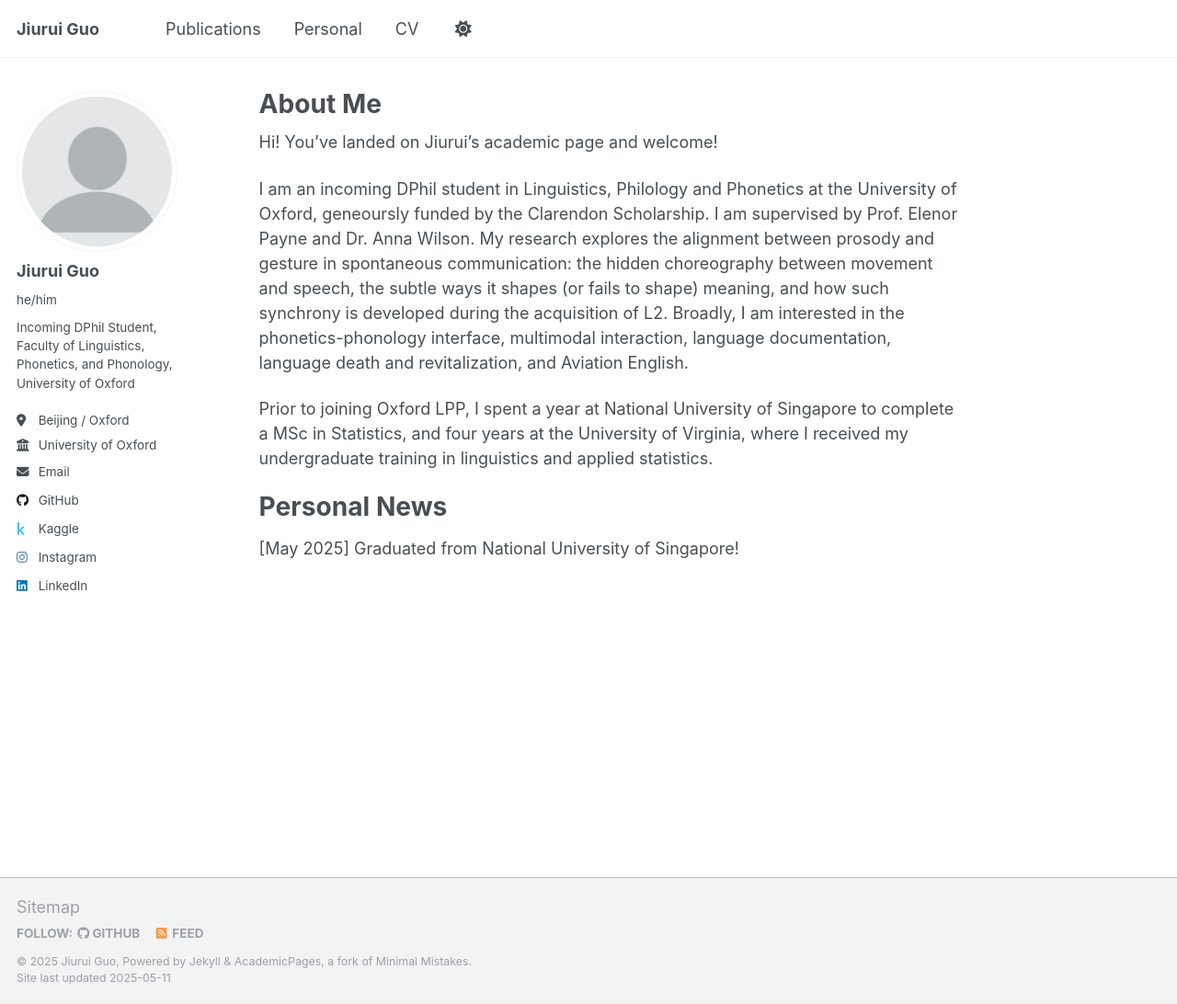
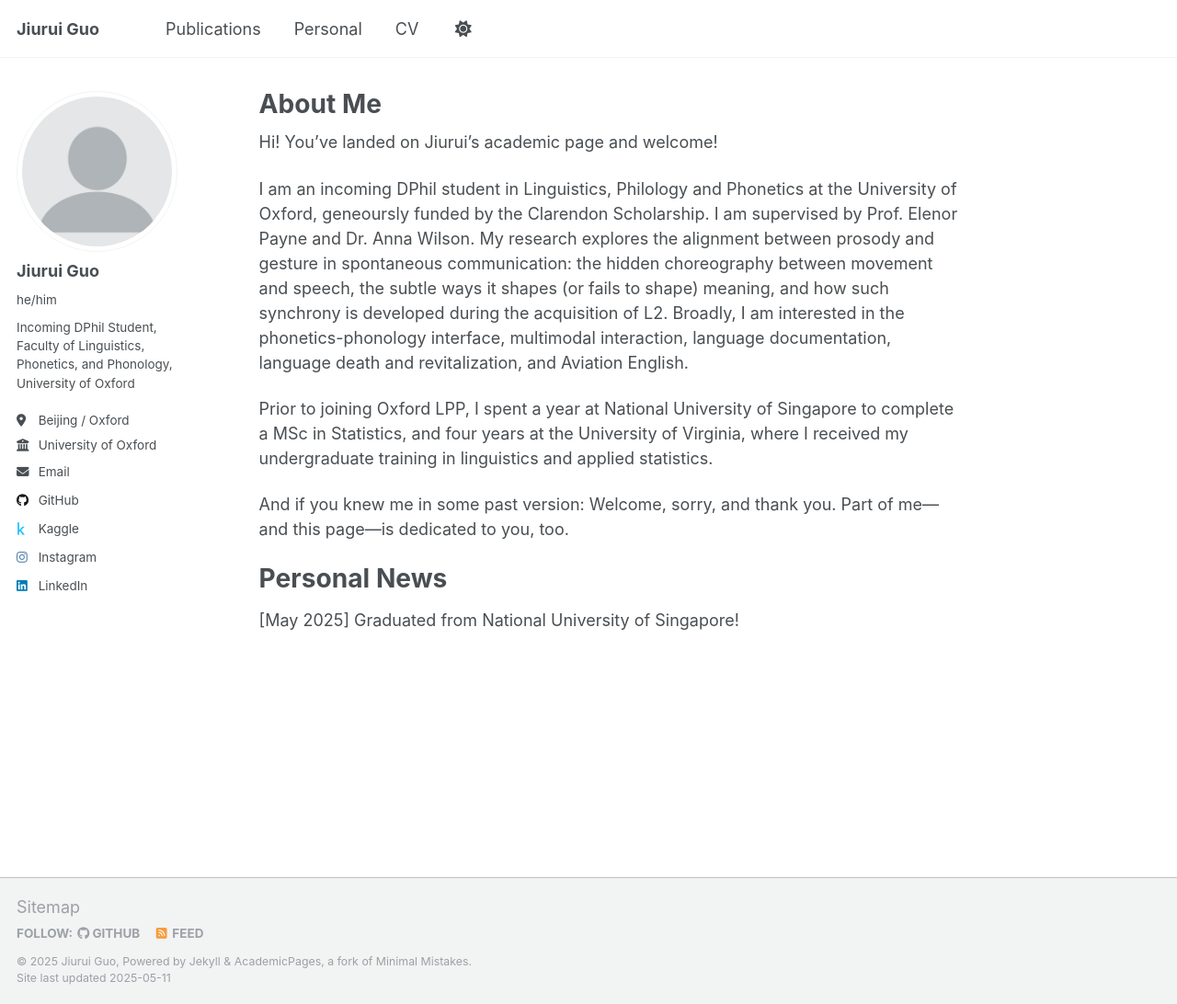
Before and after one commit to HayatoRG/hayatorg.github.io, a Jekyll site: the page built from _pages/about.md, in a window 1280 px wide and 1092 px high. Shown: the whole window at 92% size. Built offline with Jekyll 4.4.1, drawn with Linux system fonts in a browser that asks for light colours.

Commit message:
Update about.md

```diff
--- a/_pages/about.md
+++ b/_pages/about.md
@@ -15,6 +15,10 @@ Broadly, I am interested in the phonetics-phonology interface, multimodal intera
 
 Prior to joining Oxford LPP, I spent a year at National University of Singapore to complete a MSc in Statistics, and four years at the University of Virginia, where I received my undergraduate training in linguistics and applied statistics.
 
+And if you knew me in some past version:
+Welcome, sorry, and thank you.
+Part of me—and this page—is dedicated to you, too.
+
 Personal News
 ======
 [May 2025] Graduated from National University of Singapore!
```
